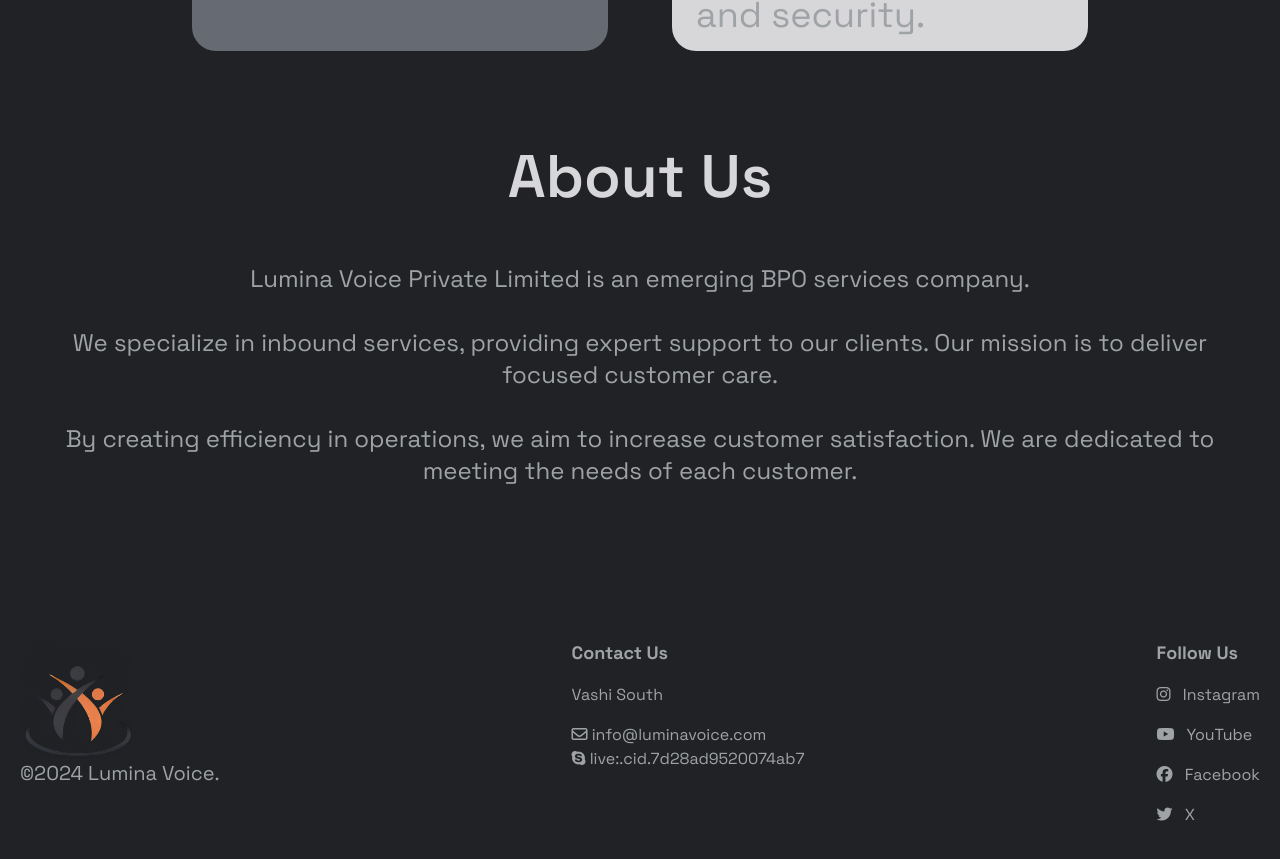
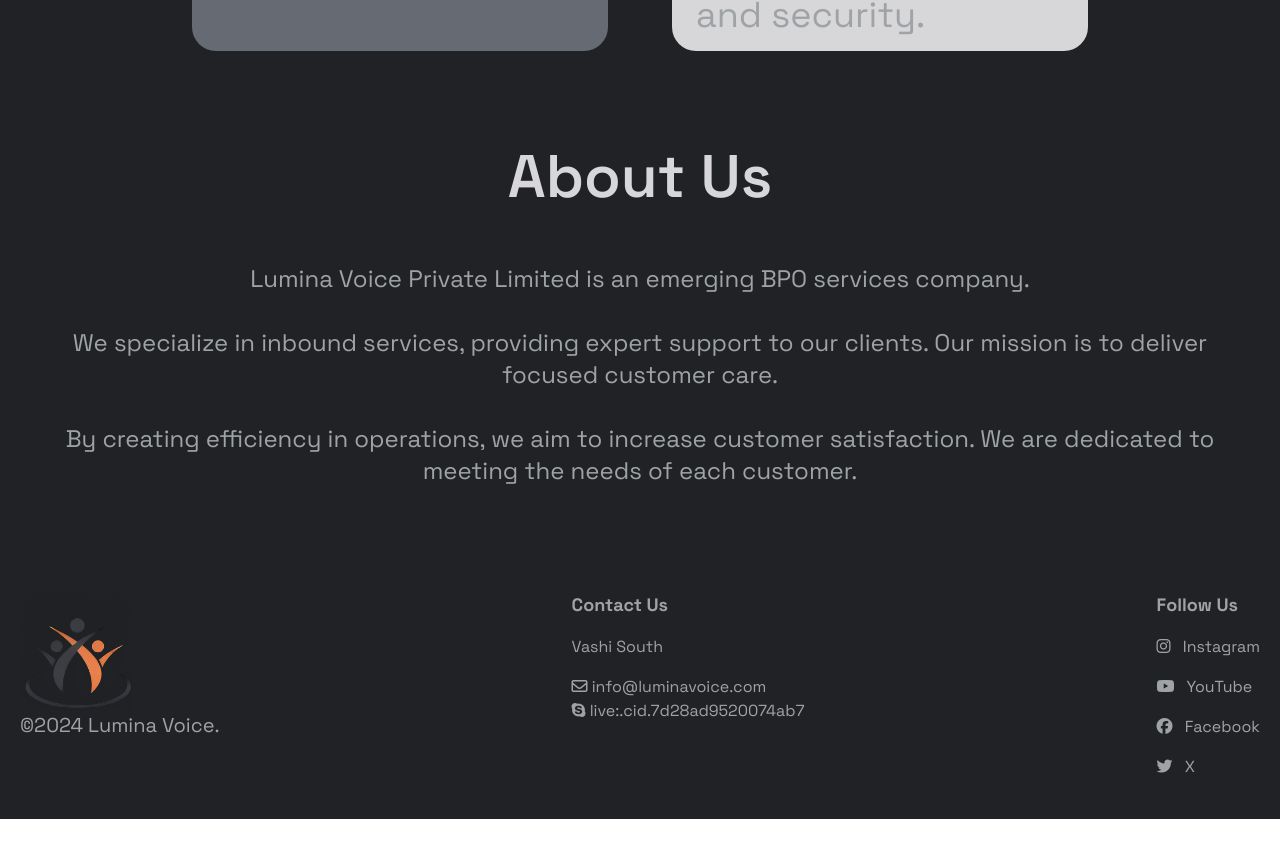
Before and after one commit to ajdjyt/lumina-site, a SvelteKit app: page / in a window 1280 px wide. Shown: the part 1645-2504 px from the top of the page. After the commit the page ends 2464 px from the top, so only its background shows below. Built offline with nearby package versions, Linux system fonts and the light colour scheme.

Commit message:
get rid of unnecessary pb on aboutus

```diff
--- a/src/components/AboutUs.svelte
+++ b/src/components/AboutUs.svelte
@@ -3,7 +3,7 @@
 
 </script>
 <SectionWrapper id="aboutus">
-    <div class="flex flex-col scroll-mt-80 items-center justify-center pb-24">
+    <div class="flex flex-col scroll-mt-80 items-center justify-center pb-12">
         <h3 class="text-acc1 text-4xl sm:text-5xl md:text-6xl font-semibold text-center">
 				About Us
 		</h3>
```
